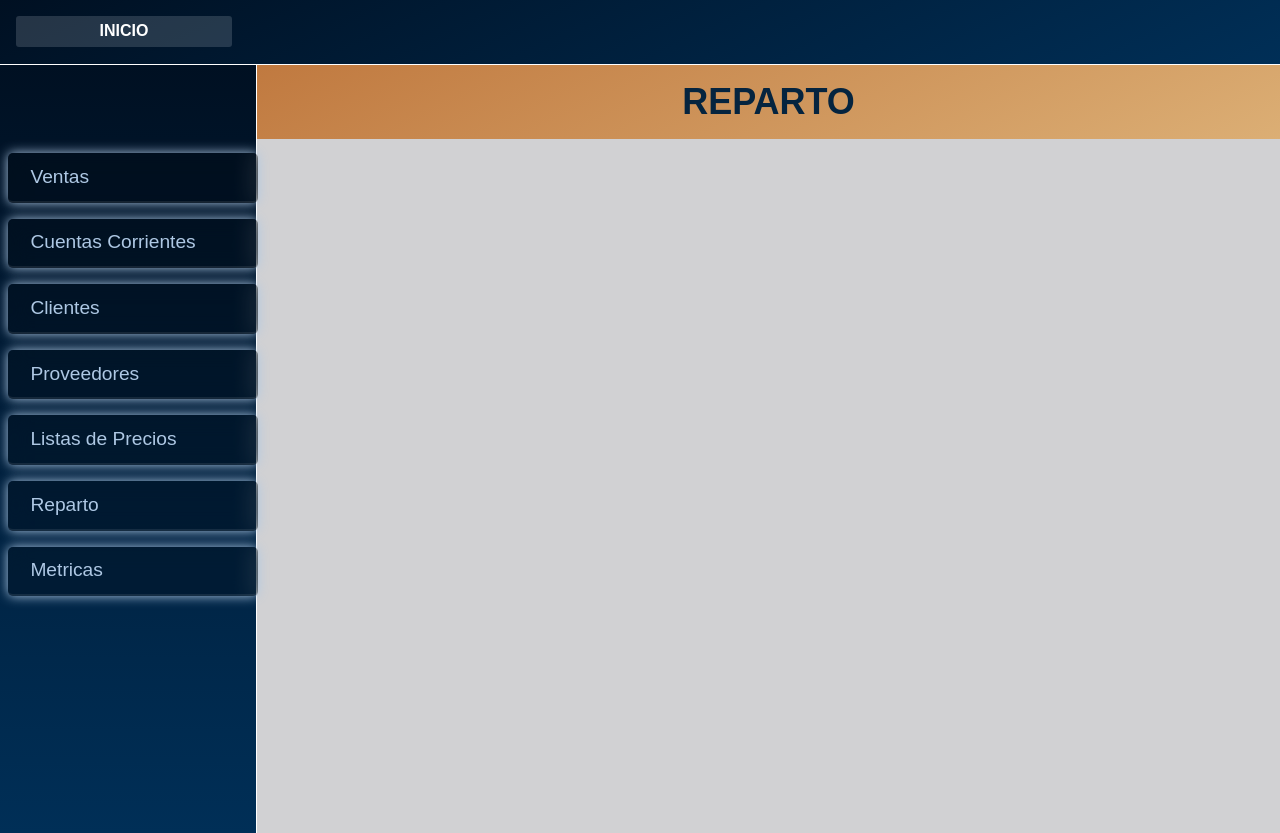
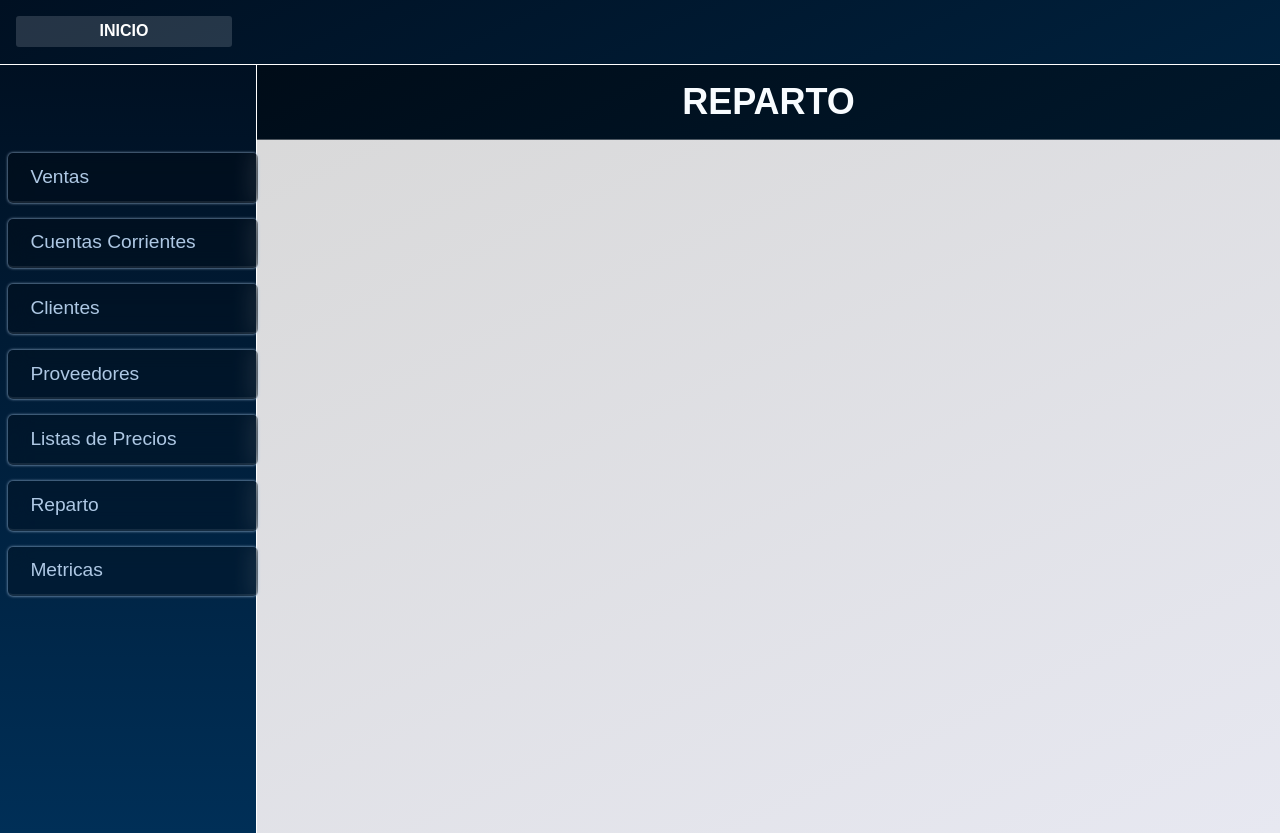
Before and after one commit to JuanCruzWalter/curso-js-coder, a plain HTML site: page html/reparto.html in a window 1280 px wide. Drawn offline with Linux system fonts and the light colour scheme.

Commit message:
primera entrega final

```diff
--- a/css/main__contenido.css
+++ b/css/main__contenido.css
@@ -5,7 +5,7 @@
     font-weight: bold;
     font-size: 2rem;
     border-left: 1.3px solid rgb(255, 255, 255);
-    background-color: rgb(209, 209, 211);
+    background: linear-gradient(335deg, rgb(231, 232, 241) 0%, rgb(216, 216, 216) 100%);
     grid-column: 2/6;
     grid-row: 1/6;
     color:#001527
@@ -18,11 +18,12 @@
 
     /* background: rgb(2,91,159);
     background: linear-gradient(335deg, rgba(2,91,159,1) 0%, rgba(0,38,70,1) 100%); */
-    background: rgb(209, 109, 16);
-    background: linear-gradient(335deg, rgba(230, 140, 23, 0.5) 0%, rgba(185, 84, 1, 0.7) 100%);
+    background: rgb(0, 7, 31);
+    background: linear-gradient(335deg, rgb(0, 24, 44) 0%, rgb(0, 12, 24) 100%);
     padding: 1rem 2rem;
-    color: rgb(5, 36, 63);
+    color: rgb(248, 252, 255);
     font-size: 1.5rem;
+    border-bottom: 1px solid rgb(255, 255, 255, 0.3);
 
 
 
--- a/css/main__menu.css
+++ b/css/main__menu.css
@@ -28,6 +28,7 @@
 
 
 
+
 }
 
 
@@ -38,7 +39,7 @@
     border-radius:  5px;
     border-bottom: 2px solid #dcdddf18;
     backdrop-filter: blur(10px);
-    box-shadow: 0px 0px 12px 0px;
+    box-shadow: 0px 0px 3px 0px;
     color: #aec8e4;
     width: 80%;
     text-align: left;
@@ -56,13 +57,17 @@
 
 
 .main__menuLateral--btn:hover{
+    box-shadow: 0px 0px 7px 0px;
+    transition: 50ms;
+
     background-color: #00000094;
-    backdrop-filter: blur(10px);
-    box-shadow: 0px 0px 2px 0px;
+    backdrop-filter: blur(6px);
     color: #c4e0fd;
     font-size: 1.4rem;
     padding: 0.675rem 1.4rem;
+
 }
+
 
 .main__menuLateral--btn p{
     font-size: 0.8rem;
--- a/css/navBar.css
+++ b/css/navBar.css
@@ -2,7 +2,7 @@
     width: calc(100vw);
     height: 4rem;
     background: rgb(0,47,87);
-    background: linear-gradient(335deg, rgba(0,47,87,1) 0%, rgba(0,16,34,1) 100%);
+    background: linear-gradient(335deg, rgb(0, 33, 61) 0%, rgba(0,16,34,1) 100%);
     border-bottom: 1.5px solid #ffffff;
 
 
```
Also changed, not shown: index.html (+1 -4 lines).
